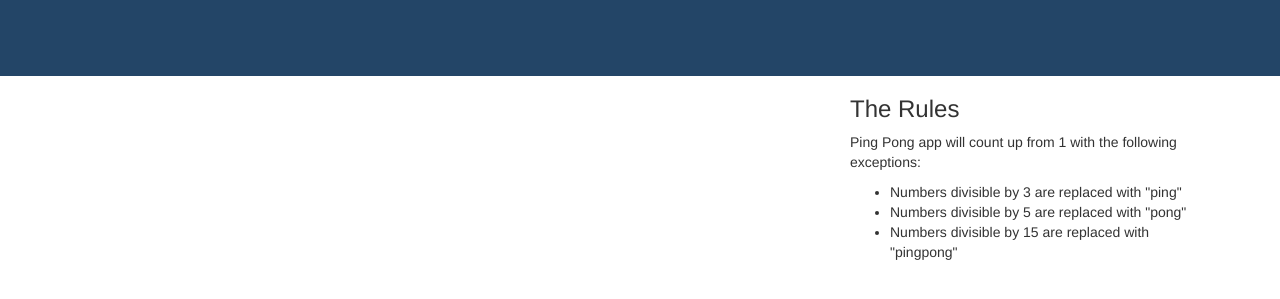
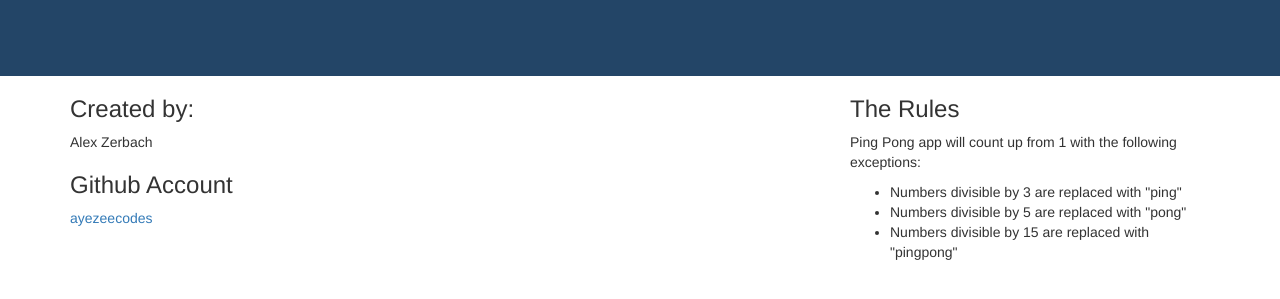
Before and after one commit to AyeZeeCodes/pingpong, a plain HTML site: page index.html in a window 1280 px wide. Shown: the part 181-480 px from the top of the page. Drawn offline with Linux system fonts and the light colour scheme.

Commit message:
add a sidebar with my information

```diff
--- a/index.html
+++ b/index.html
@@ -25,7 +25,13 @@
     </header>
     <div class="container">
       <div class="row">
-        <div class="col-sm-12 col-md-8 col-lg-8">
+        <div class="col-sm-12 col-md-4 col-lg-4">
+          <h3>Created by:</h3>
+          <p>Alex Zerbach</p>
+          <h3>Github Account</h3>
+          <a href="github.com/ayzeecodes">ayezeecodes</a>
+        </div>
+        <div class="col-sm-12 col-md-4 col-lg-4">
           <div id="output">
           </div>
         </div>
```
